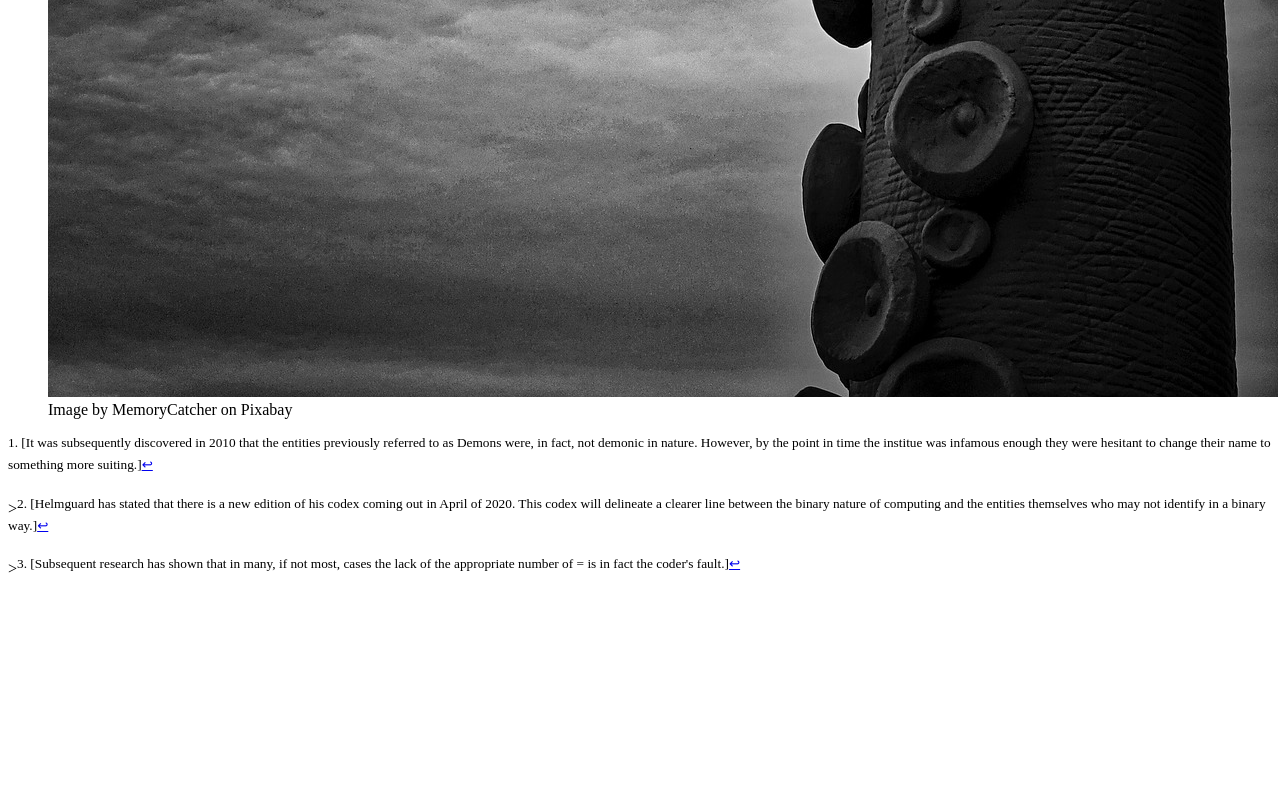
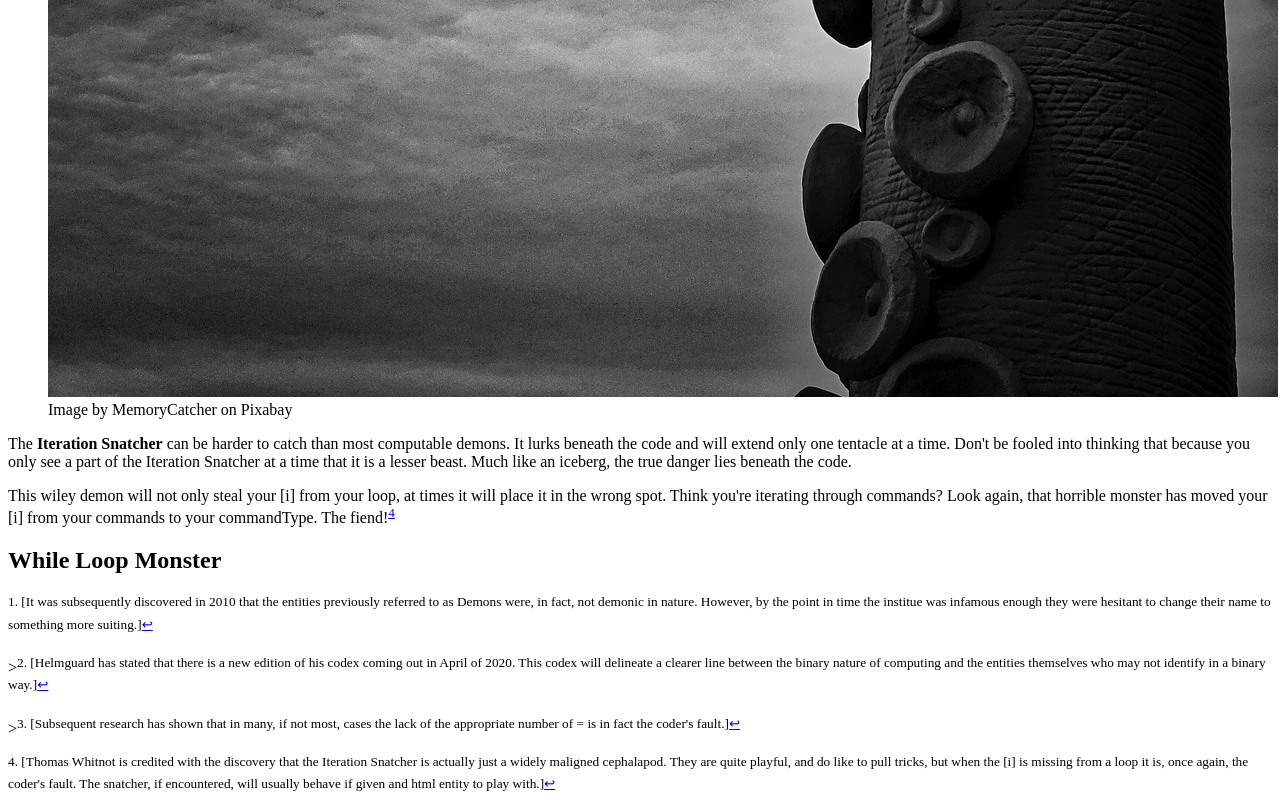
Before and after one commit to Rockconey/html-me-something, a plain HTML site: page index.html in a window 1280 px wide. Shown: the part 3072-3872 px from the top of the page. Before the commit the page ends 3667 px from the top, so only its background shows below. Drawn offline with Linux system fonts and the light colour scheme.

Commit message:
Added description of the Iteration Snatcher

```diff
--- a/index.html
+++ b/index.html
@@ -20,14 +20,14 @@
                 They are presented in their original form without editing for use as a historical context.
                 For a more up-to-date reference please see Mel Helmguard's Codex of Binary<sup><a href="#fn2" id="ref2">2</a></sup> Creatures.</p>
 
-            <Article>
+            <article>
                 <h2>The Assignment Abomination</h2>
                 <firgure>
                     <img src = "images/Assignment Abomination by Kellepics on Pixabay.jpg" alt="A young girl looking away while a large horned creature approaches.">
                     <figcaption>Image by Kellepics on Pixabay.</figcaption>
                 </firgure>
 
-                <p>The Assignment Abomination is a particularly devilish creature. It has an affinity for dark
+                <p>The <strong>Assignment Abomination</strong> is a particularly devilish creature. It has an affinity for dark
                     screens and loves to hide behined popup windows in your browser. They will often wait until
                     the coder is ready to run their code and then will eat all but one '=' in a line of code, causing
                     the equality to read like an assignment. Assignment Abominations target new coders and experienced
@@ -39,7 +39,7 @@
                 </p>
 
 
-            </Article>
+            </article>
 
 
 
@@ -50,6 +50,21 @@
                     <img src = "images/Iteration Snatcher MemoryCatcher on Pixabay.jpg" alt="A black tentacle rising and curling out of the water.">
                     <figCaption>Image by MemoryCatcher on Pixabay</figCaption>
                 </figure>
+
+                <p>The <strong>Iteration Snatcher</strong> can be harder to catch than most computable demons. It lurks beneath the code and will extend
+                    only one tentacle at a time. Don&apos;t be fooled into thinking that because you only see a part of the Iteration Snatcher
+                    at a time that it is a lesser beast. Much like an iceberg, the true danger lies beneath the code.</p>
+
+                <p>This wiley demon will not only steal your [i] from your loop, at times it will place it in the wrong spot. Think you&apos;re
+                    iterating through commands? Look again, that horrible monster has moved your [i] from your commands to your commandType. The
+                    fiend!<sup><a href="#fn4" id="ref4">4</a></sup> </p>
+
+
+            </article>
+
+            <article>
+                <h2>While Loop Monster</h2>
+                <!--Need a better name for that one. Also, a return statement eater. Should be something for each bit of code.-->
 
             </article>
 
@@ -66,5 +81,11 @@
         <p>><sup id="fn2">2. [Helmguard has stated that there is a new edition of his codex coming out in April of 2020. This codex will delineate a clearer line between the binary nature of computing and the entities themselves who may not identify in a binary way.]<a href="#ref2" title="Jump back to footnote 2 in the text.">↩</a></sup></p>
 
         <p>><sup id="fn3">3. [Subsequent research has shown that in many, if not most, cases the lack of the appropriate number of = is in fact the coder's fault.]<a href="#ref3" title="Jump back to footnote 3 in the text.">↩</a></sup></p>
+
+        <p><sup id="fn4">4. [Thomas Whitnot is credited with the discovery that the Iteration Snatcher is actually just a widely maligned
+                             cephalapod. They are quite playful, and do like to pull tricks, but when the [i] is missing from a loop it
+                             is, once again, the coder's fault. The snatcher, if encountered, will usually behave if given and html entity
+                             to play with.]<a href="#ref4" title="Jump back to footnote 4 in the text.">↩</a></sup></p>
+
     </footer>
 </html>
```
